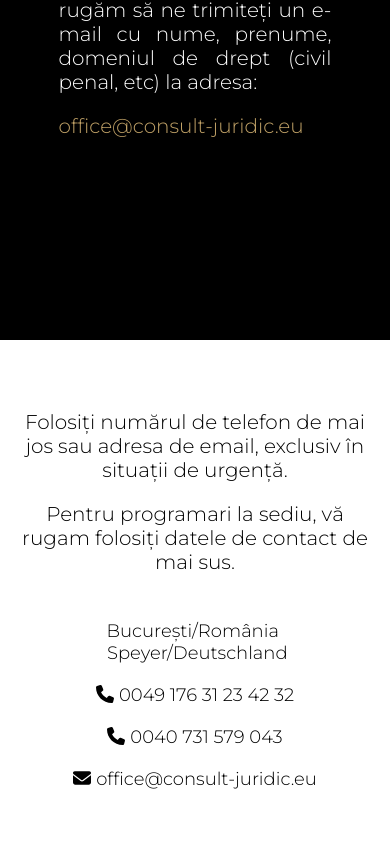
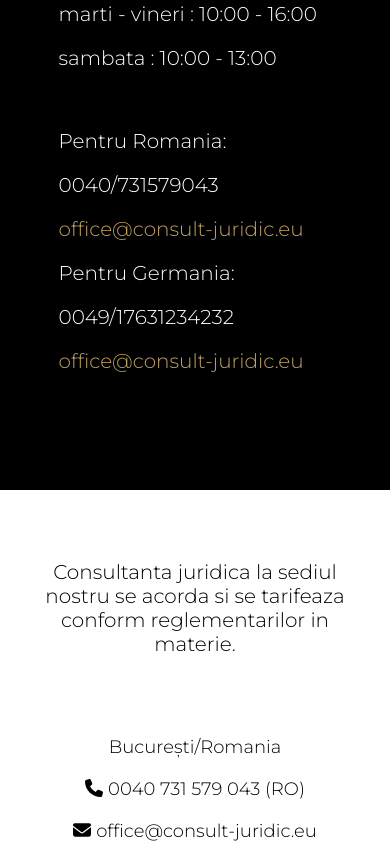
Before and after one commit to Cibuta562/website-juridic, a React (Create React App) app: page / in a window 390 px wide. Shown: the part 10063-10906 px from the top of the page. Built offline with nearby package versions, Linux system fonts and the light colour scheme.

Commit message:
translated full

```diff
--- a/src/lang/data-de.js
+++ b/src/lang/data-de.js
@@ -74,7 +74,16 @@ const translationsDE = {
 
   contactTitle: "Kontakt",
   contactText:
-    "Für Termine im Büro in Rumänien, Bukarest, senden Sie uns bitte eine E-Mail mit Ihrem Vor- und Nachnamen sowie dem Rechtsgebiet (Zivilrecht, Strafrecht usw.) an:",
+      "Rechtsberatungsprogramm in der Zentrale. Mit vorheriger Terminvereinbarung:",
+  contactText1:
+      "Dienstag - Freitag: 10:00 - 16:00 Uhr",
+  contctText2:
+      "Samstag: 10:00 - 13:00 Uhr",
+  contactText3:
+      "Für Rumänien:",
+  contactText4:
+      "Für Deutschland:",
+  contactEmail: "romania@consult-juridic.eu",
 
   subsolText1:
     "Bitte verwenden Sie die unten stehende Telefonnummer oder E-Mail-Adresse nur in Notfällen.",
@@ -83,6 +92,7 @@ const translationsDE = {
   subsolSchedule1: "Montag - Donnerstag: 9:00 - 18:30",
   subsolSchedule2: "Freitag: 8:00 - 18:00",
   subsolSchedule3: "Samstag: 9:30 - 15:00",
+  subsolHeader: "Die Rechtsberatung an unserem Hauptsitz wird nach den einschlägigen Vorschriften gewährt und vergütet.",
 
   //contact
 
--- a/src/lang/data-ro.js
+++ b/src/lang/data-ro.js
@@ -88,17 +88,26 @@ export const translationsRO = {
   //contact
   contactTitle: "Contact",
   contactText:
-    "Pentru programari la sediu din Romania, București, vă rugăm să ne trimiteți un e-mail cu nume, prenume, domeniul de drept (civil penal, etc) la adresa:",
+    "Program consult juridic la sediu. Cu programare prealabila:\n",
+  contactText1:
+      "marti - vineri : 10:00 - 16:00",
+  contactText2:
+      "sambata : 10:00 - 13:00",
+  contactText3:
+      "Pentru Romania:\n",
+  contactText4:
+      "Pentru Germania:",
   contactEmail: "romania@consult-juridic.eu",
 
   //subsol
   subsolText1:
-    "Folosiți numărul de telefon de mai jos sau adresa de email, exclusiv în situații de urgență.",
+    "Folosiți numărul de telefon de mai jos sau adresa de email, exclusiv pentru programări sau în situații de urgență.",
   subsolText2:
     "Pentru programari la sediu, vă rugam folosiți datele de contact de mai sus.",
   subsolSchedule1: "marti - vineri : 10:00 - 16:00",
   subsolSchedule2: "sambata : 10:00 - 13:00",
   subsolSchedule3: "Doar cu programare prealabila",
+  subsolHeader: "Consultanta juridica la sediul nostru se acorda si se tarifeaza  conform reglementarilor in materie.",
 
   //despre noi
   despreNoiHeading:
--- a/src/pages/contact.css
+++ b/src/pages/contact.css
@@ -294,7 +294,7 @@
     color: #c1a267;
     text-align: justify;
   }
-  .text-cont,
+  a.text-cont,
   .link-email {
     text-align: justify;
     width: 100%;
--- a/src/pages/contact.js
+++ b/src/pages/contact.js
@@ -26,12 +26,27 @@ const Contact = () => {
         </p>
         <div className='line-dec-cont'></div>
         <div className='form-cont'>
-          <p className='text-cont' style={{textAlign: "justify"}}>{getText(translations, "contactText")}</p>
-
+          <p className='text-cont' >{getText(translations, "contactText")}</p>
+          <p className='text-cont' >{getText(translations, "contactText1")}</p>
+          <p className='text-cont' >{getText(translations, "contactText2")}</p>
+          <br/>
+          <p className='text-cont' >{getText(translations, "contactText3")}</p>
           <p className='text-cont'>
-            <a className='link-email' href='mailto:office@consult-juridic.eu' style={{color: "#c1a267", textAlign: "justify"}}>
-              office@consult-juridic.eu
-            </a>
+            0040/731579043
+          </p>
+          <p className="text-cont">
+          <a href='mailto:office@consult-juridic.eu' style={{color: "#c1a267", textDecoration: "none"}}>
+            office@consult-juridic.eu
+          </a>
+          </p>
+          <p className='text-cont' >{getText(translations, "contactText4")}</p>
+          <p className='text-cont' >
+            0049/17631234232
+          </p>
+          <p className="text-cont">
+          <a href='mailto:office@consult-juridic.eu' style={{color: "#c1a267" , textDecoration: "none"}}>
+            office@consult-juridic.eu
+          </a>
           </p>
         </div>
       </div>
--- a/src/pages/contactForm.css
+++ b/src/pages/contactForm.css
@@ -20,7 +20,8 @@
 
     .contact-form-main{
         width: 100%;
-        height: 320px;
+        text-align: justify;
+        height: 600px;
         background-color: black;
     }
 
@@ -206,9 +207,9 @@
     }
 
     .contact-form-main{
-        padding-top: 100px;
+        padding-top: 60px;
         width: 100%;
-        height: 650px;
+        height: 800px;
         background-color: black;
     }
 
--- a/src/pages/contactForm.js
+++ b/src/pages/contactForm.js
@@ -44,15 +44,15 @@ const ContactForm = () => {
         console.log(formData);
 
         emailjs
-            .sendForm('service_ptzqzf9', 'template_iq97n57', form.current, {
-                publicKey: 'Vo_OfRgK6DeUPu2kL',
+            .sendForm('service_xcrg7kt', 'template_3y1mukr', form.current, {
+                publicKey: '5wMRQjsax-6NjhayN',
             })
             .then(
                 () => {
                     console.log('Email sent successfully!');
                     // Redirect to the Stripe payment link after the email is sent
                     setTimeout(() => {
-                        window.location.href = "https://buy.stripe.com/14kaHN0jn5u98s8aEF";
+                        window.location.href = "https://buy.stripe.com/eVa7vB3vz09P4bSaEG";
                     }, 500);
                 },
                 (error) => {
--- a/src/pages/subsol.css
+++ b/src/pages/subsol.css
@@ -38,7 +38,7 @@
     margin: 10px;
   }
 
-  .subsol-col, .subsol-col3 {
+  .subsol-col, .subsol-col3 , .subsol-col-1{
     width: 33.33%;
     text-align: left !important;
     padding-left: 8%;
@@ -90,9 +90,9 @@
     padding-top: 0px;
     font-family: Montserrat;
     text-align: center;
-    margin-left: 20px;
-    margin-right: 20px;
-    font-size: 20px;
+    margin-left: 40px;
+    margin-right: 40px;
+    font-size: 19px;
   }
 
   .subsol-dec-ver {
@@ -112,10 +112,19 @@
     margin-top: 0px;
     font-size: 18px;
   }
+  .subsol-col-1 {
+    width: 100%;
+    height: 180px;
+    text-align: center;
+    font-family: Montserrat;
+    align-items: center;
+    margin-top: 0px;
+    font-size: 18px;
+  }
 
   .subsol-col3 {
     width: 100%;
-    height: 250px;
+    height: 180px;
     text-align: center;
     font-family: Montserrat;
     align-items: center;
@@ -140,7 +149,7 @@
 
   .subsol-row {
     padding-top: 50px;
-    height: 800px;
+    height: 680px;
     background-color: #ffffff;
     justify-content: center;
     align-items: center;
--- a/src/pages/subsol.js
+++ b/src/pages/subsol.js
@@ -32,48 +32,72 @@ const Subsol = () => {
 
   return (
     <div style={{ backgroundColor: "white" }}>
+        <div className='subsol-flex' style={{paddingTop: "50px"}}>
+          <p style={{marginLeft: "20px", marginRight: "20px", textAlign: "center", fontSize: "20px"}}>
+            {getText(translations, "subsolHeader")}
+          </p>
+        </div>
       <div className='subsol-row'>
-        <div className='subsol-col'>
-          <p className='subsol-adv' style={{ paddingTop: "0px" }}>
-            {getText(translations, "subsolText1")}
-          </p>
-          <p className='subsol-adv'>{getText(translations, "subsolText2")}</p>
-        </div>
-        <div className='subsol-col3 subsol-padding'>
+        <div className='subsol-col-1'>
           <div className='subsol-flex'>
             {/*<img className="icon-socials" src={insta} alt="insta"/>*/}
             <p className='subsol-socials'>
-              București/România <br /> Speyer/Deutschland
+              București/Romania
             </p>
           </div>
-          <div className='subsol-flex'>
-            <p className='subsol-socials'>
-              <FontAwesomeIcon icon={faPhone} />
-              <a
+          <p className='subsol-socials'>
+            <FontAwesomeIcon icon={faPhone} />
+            <a
                 href='tel:+4017631234232'
                 style={{
                   textDecoration: "none",
                   color: "black",
                   marginLeft: "5px",
                 }}
+            >
+              0040 731 579 043 (RO)
+            </a>
+          </p>
+          <div className='subsol-flex'>
+            <p className='subsol-socials'>
+              <FontAwesomeIcon icon={faEnvelope} />
+              <a
+                  href='mailto:office@consult-juridic.eu'
+                  style={{
+                    textDecoration: "none",
+                    color: "black",
+                    marginLeft: "5px",
+                  }}
               >
-                0049 176 31 23 42 32
+                office@consult-juridic.eu
               </a>
             </p>
           </div>
+          {/*<p className='subsol-adv'>{getText(translations, "subsolText2")}</p>*/}
+        </div>
+
+        <div className='subsol-col3 subsol-padding'>
+          <div className='subsol-flex'>
+            {/*<img className="icon-socials" src={insta} alt="insta"/>*/}
+            <p className='subsol-socials'>
+              Speyer/Deutschland
+            </p>
+          </div>
+          <div className='subsol-flex'>
+          </div>
           <div className='subsol-flex'>
             <p className='subsol-socials'>
-          <FontAwesomeIcon icon={faPhone} />
-          <a
-              href='tel:+4017631234232'
-              style={{
-                textDecoration: "none",
-                color: "black",
-                marginLeft: "5px",
-              }}
-          >
-            0040 731 579 043
-          </a>
+              <FontAwesomeIcon icon={faPhone} />
+              <a
+                  href='tel:+4017631234232'
+                  style={{
+                    textDecoration: "none",
+                    color: "black",
+                    marginLeft: "5px",
+                  }}
+              >
+                0049 176 31 23 42 32 (DE)
+              </a>
             </p>
           </div>
           <div className='subsol-flex'>
@@ -109,6 +133,7 @@ const Subsol = () => {
           <div className='subsol-flex'>
             <p className='subsol-schedule'>
               {getText(translations, "subsolSchedule3")}
+              {/*{getText(translations, "subsolText1")}*/}
             </p>
           </div>
         </div>
```
